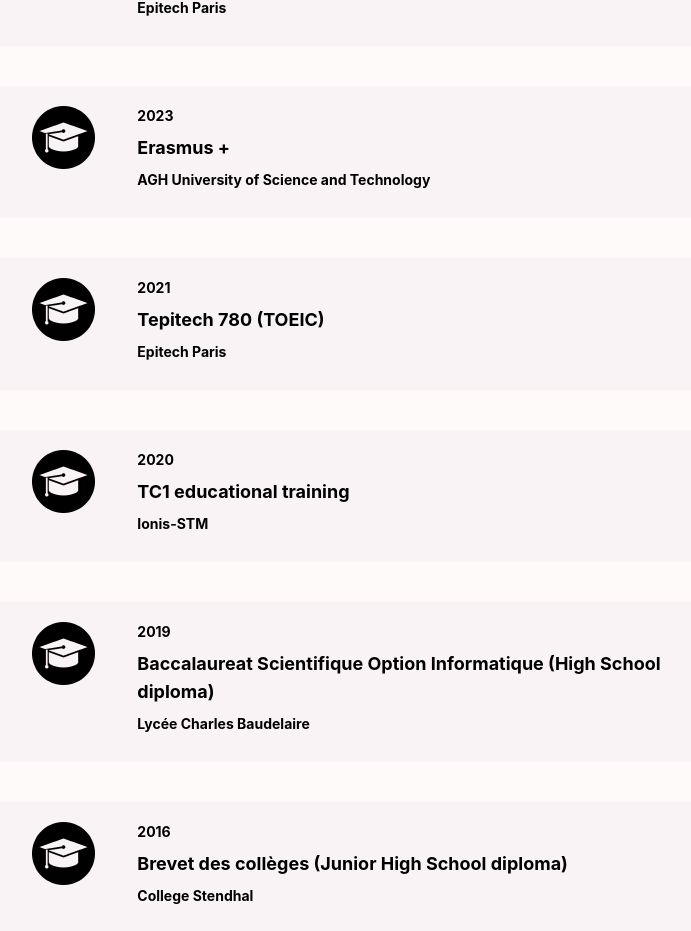
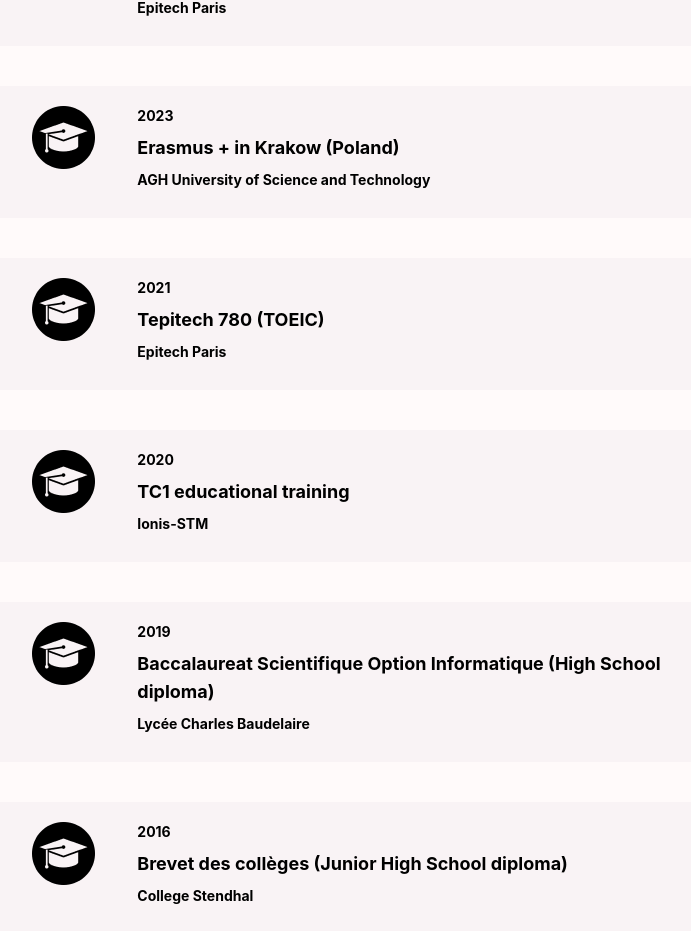
Before and after one commit to KylianGERMAIN/Portfolio, a Next.js app: page / in a window 1280 px wide. Shown: the part 3378-4309 px from the top of the page, without its empty margins (435-1126 px from the left). Built offline with nearby package versions, Linux system fonts and the light colour scheme.

Commit message:
[FIX] text erasmus

```diff
--- a/components/element/CareerPath.tsx
+++ b/components/element/CareerPath.tsx
@@ -37,7 +37,7 @@
           <h2 id="Diplomas_and_qualiﬁcations" className="text-5xl font-bold pt-5 pb-20 text-left text-[#282828]">Career path</h2>
           <h3 className="text-[#FF4C60] font-bold text-2xl pb-10 ">Diplomas and qualiﬁcations</h3>
           {frame("/img/school.png", "2019 - 2024", "Expert en Technologies de l'Information (Diploma of expert of informatic system)", "Epitech Paris", "")}
-          {frame("/img/school.png", "2023", "Erasmus +", "AGH University of Science and Technology", "")}
+          {frame("/img/school.png", "2023", "Erasmus + in Krakow (Poland)", "AGH University of Science and Technology", "")}
           {frame("/img/school.png", "2021", "Tepitech 780 (TOEIC)", "Epitech Paris", "")}
           {frame("/img/school.png", "2020", "TC1 educational training", "Ionis-STM", "")}
           {frame("/img/school.png", "2019", "Baccalaureat Scientifique Option Informatique (High School diploma)", "Lycée Charles Baudelaire", "")}
```
